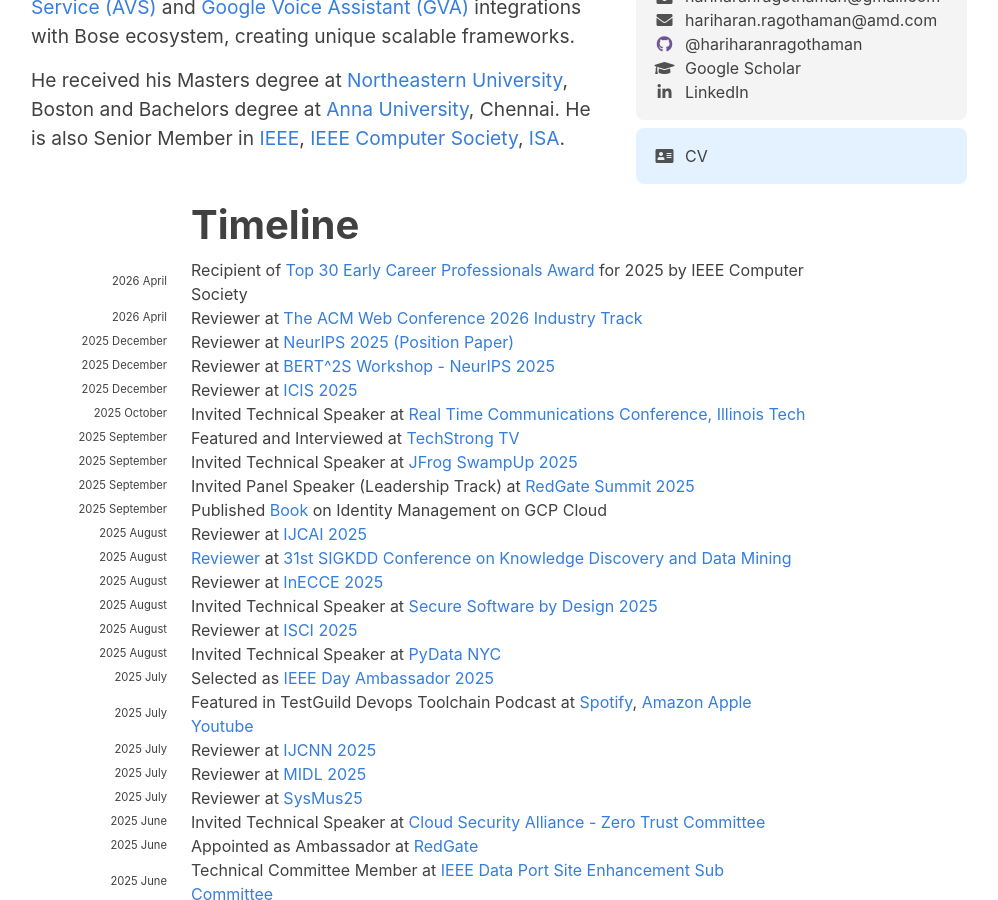
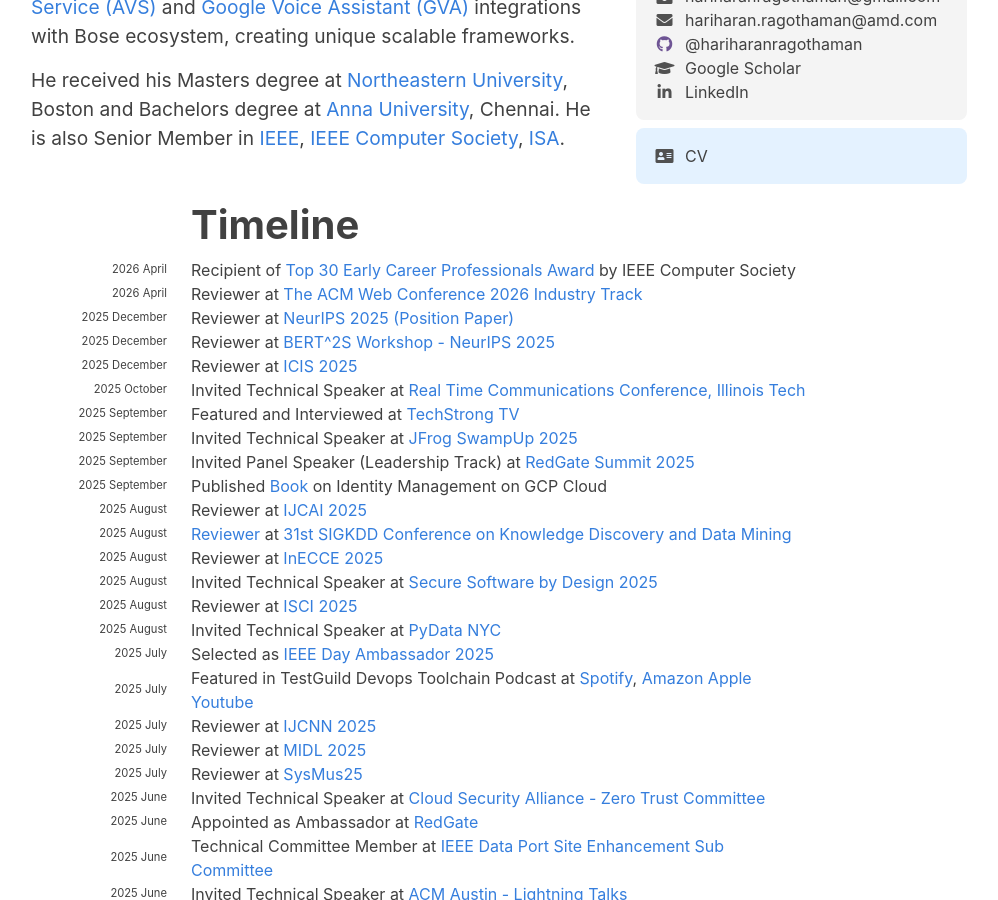
Before and after one commit to hariharanragothaman/hariharanragothaman.github.io, a Jekyll site: the page built from index.md, in a window 1280 px wide and 900 px high, scrolled down 628 px. Shown: the whole window, without its empty margins (141-1139 px from the left). Built offline with Jekyll 4.4.1, drawn with Linux system fonts in a browser that asks for light colours; nearby versions of some CDN libraries; some web fonts are replaced.

Commit message:
Updates and Polishes

```diff
--- a/_data/news.yaml
+++ b/_data/news.yaml
@@ -6,7 +6,7 @@
 #-------------------------------------------- December  ------------------------------------------------------------------------------------------------------------------------------------------------------
 - year: 2026
   year-extra: April
-  description: Recipient of <a href="https://www.computer.org/publications/tech-news/insider-membership-news/top-30-early-career-professionals-2025"> Top 30 Early Career Professionals Award</a> for 2025 by IEEE Computer Society
+  description: Recipient of <a href="https://www.computer.org/publications/tech-news/insider-membership-news/top-30-early-career-professionals-2025"> Top 30 Early Career Professionals Award</a> by IEEE Computer Society
 
 #-------------------------------------------- April  ------------------------------------------------------------------------------------------------------------------------------------------------------
 
```
